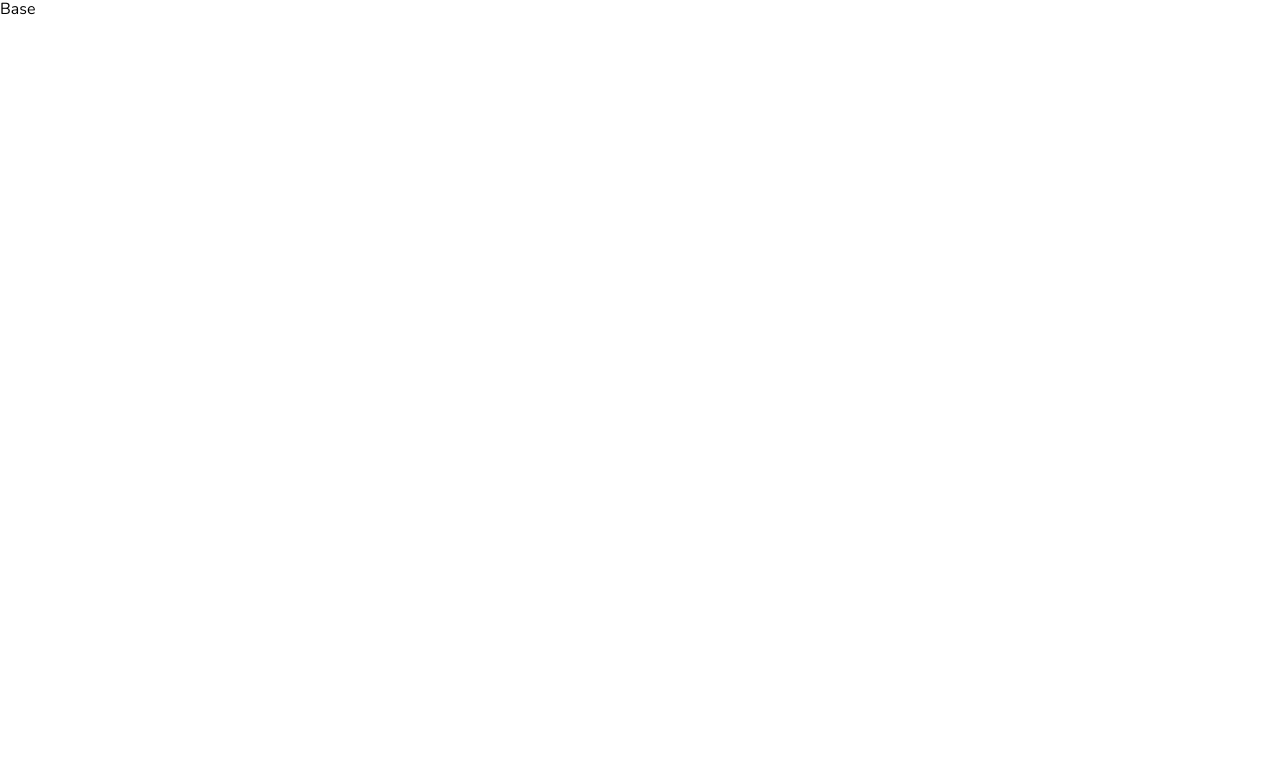
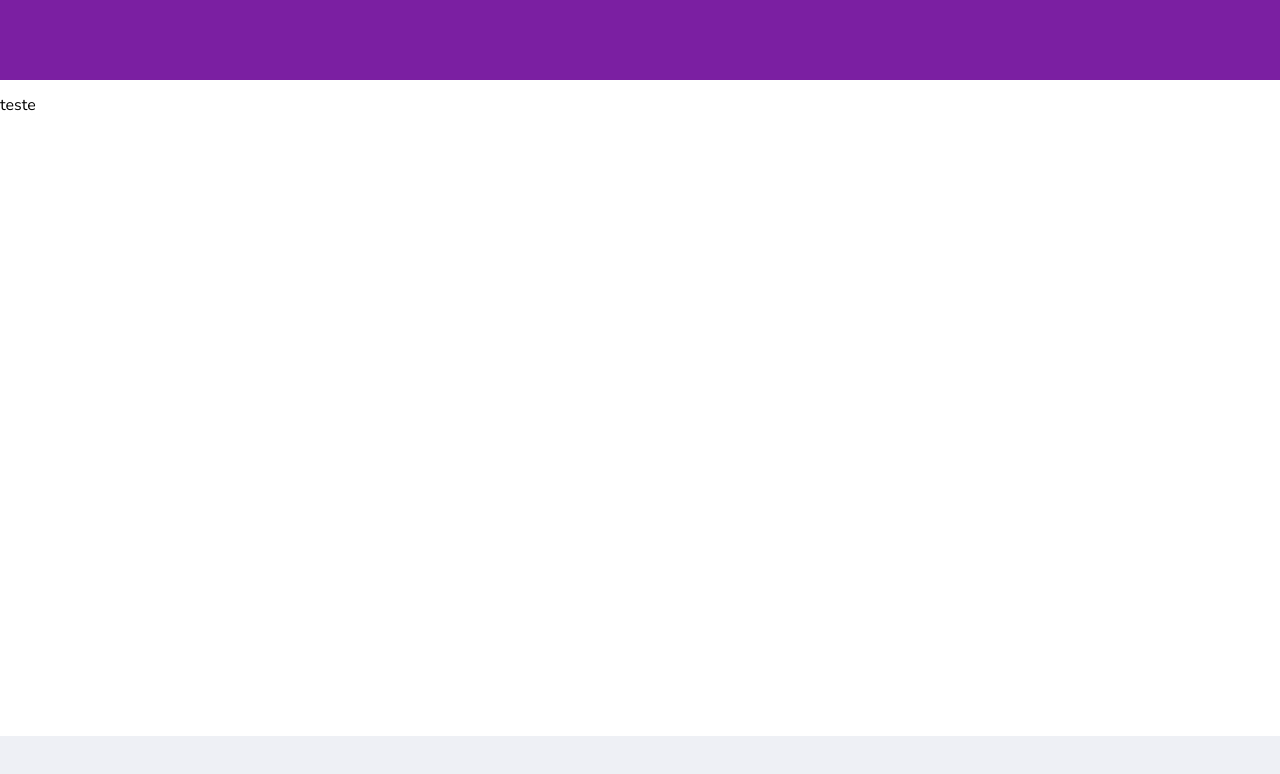
Before and after one commit to castrintt/aiqFomeTest, a React (Vite) app: page / in a window 1280 px wide. Shown: the top 774 px of the page. Built offline with nearby package versions, Linux system fonts and the light colour scheme.

Commit message:
ICA [feature] main container, header and footer configuration

```diff
--- a/src/components/baseView/baseView.styles.ts
+++ b/src/components/baseView/baseView.styles.ts
@@ -1,12 +1,30 @@
+import { Colors } from "@globals/colors";
 import { styled } from "styled-components";
 
 export const Container = styled.div`
-  width: 100%;
-  height: 100%;
+  width: 100vw;
+  height: 100vh;
+  display: flex;
+  flex-direction: column;
+  justify-content: center;
+  align-items: center;
+  background-color: ${Colors.white};
 `;
 
-export const Header = styled.header``;
+export const Header = styled.header`
+  width: 100%;
+  height: 5rem;
+  background-color: ${Colors.purple.bolder};
+`;
 
-export const MainContent = styled.main``;
+export const MainContent = styled.main`
+  width: 100%;
+  flex: 1;
+`;
 
-export const Footer = styled.footer``;
+export const Footer = styled.footer`
+  width: 100%;
+  height: auto;
+  padding-block: 2rem;
+  background-color: ${Colors.purple.lighter};
+`;
--- a/src/components/baseView/baseView.tsx
+++ b/src/components/baseView/baseView.tsx
@@ -1,11 +1,11 @@
 import { BaseViewProps } from "./baseView.types";
 import { Container, Header, MainContent, Footer } from "./baseView.styles";
 
-const BaseView = ({ content }: BaseViewProps) => {
+const BaseView = ({ children }: BaseViewProps) => {
   return (
     <Container>
       <Header></Header>
-      <MainContent>{content}</MainContent>
+      <MainContent>{children}</MainContent>
       <Footer></Footer>
     </Container>
   );
--- a/src/components/baseView/baseView.types.ts
+++ b/src/components/baseView/baseView.types.ts
@@ -1,3 +1,3 @@
 export type BaseViewProps = {
-  content: React.ReactNode;
+  children: React.ReactNode;
 };
--- a/src/pages/base/base.tsx
+++ b/src/pages/base/base.tsx
@@ -1,10 +1,17 @@
 // import UseBaseController from "./base.controller";
+import BaseView from "@components/baseView/baseView";
 import { Container } from "./base.styles";
 
 const Base = () => {
-//   const { Actions, States } = UseBaseController();
+  //   const { Actions, States } = UseBaseController();
 
-  return <Container>Base</Container>;
+  return (
+    <BaseView>
+      <Container>
+        <p>teste</p>
+      </Container>
+    </BaseView>
+  );
 };
 
 export default Base;
```
